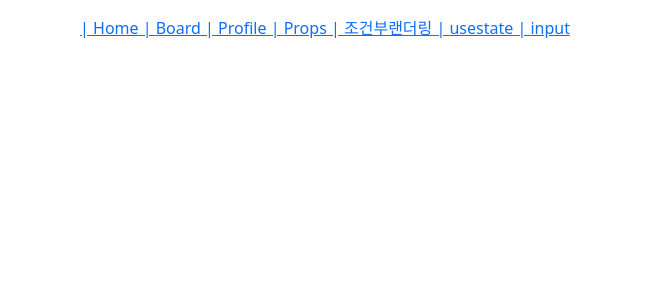
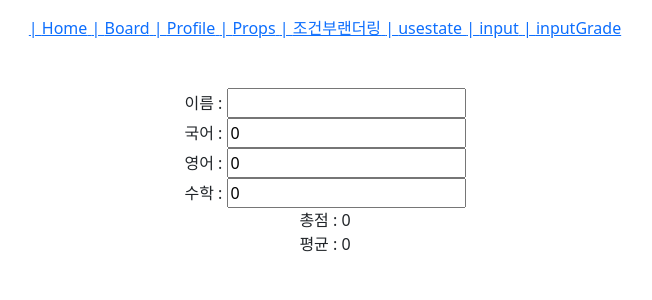
Before and after one commit to sungmoo0608/react-vite-psm-example, a React (Vite) app: page /inputGrade in a window 1280 px wide. Shown: the top 300 px of the page, without its empty margins (315-967 px from the left). Built offline with nearby package versions, Linux system fonts and the light colour scheme.

Commit message:
성적표-1차완성

```diff
--- /dev/null
+++ b/src/components/InputGrade.jsx
@@ -0,0 +1,39 @@
+import React, { useState } from 'react'
+
+const InputGrade = () => {
+  //let text = ''
+  const [name, setName] = useState('')
+  const [kor, setKor] = useState(0)
+  const [eng, setEng] = useState(0)
+  const [math, setMath] = useState(0)
+
+  //prettier-ignore
+  const onNameChange = (event) => {
+    setName(event.target.value);
+  }
+  const onKorChange = (event) => {
+    setKor(event.target.value)
+  }
+  const onEngChange = (event) => {
+    setEng(event.target.value)
+  }
+  const onMathChange = (event) => {
+    setMath(event.target.value)
+  }
+
+  //prettier-ignore
+  return (
+    <div>
+      이름 : <input name="name" onChange={onNameChange} value={name} /> <br />
+      국어 : <input name="kor" onChange={onKorChange} value={kor} /><br />
+      영어 : <input name="eng" onChange={onEngChange} value={eng} /><br />
+      수학 : <input name="math" onChange={onMathChange} value={math} /><br />
+      <div>
+        <div>총점 : {Number(kor)+Number(eng)+Number(math)}</div>
+        <div>평균 : {(Number(kor)+Number(eng)+Number(math))/3.0}</div>
+      </div>
+    </div>
+  )
+}
+
+export default InputGrade
--- /dev/null
+++ b/src/pages/InputGradePage.jsx
@@ -0,0 +1,13 @@
+import React from 'react'
+import InputGrade from '../components/InputGrade'
+
+const InputGradePage = () => {
+  //prettier-ignore
+  return (
+    <div className="text-center mt-5">
+      <InputGrade />
+    </div>
+  )
+}
+
+export default InputGradePage
--- a/src/route/Routes.jsx
+++ b/src/route/Routes.jsx
@@ -6,6 +6,7 @@
 import ThreePage from '../pages/ThreePage'
 import CounterPage from '../pages/CounterPage'
 import InputPage from './../pages/InputPage'
+import InputGradePage from '../pages/InputGradePage'
 
 // React Routes, Route 사용시 배열로 관리하기
 const routes = [
@@ -44,6 +45,11 @@
     element: <InputPage />,
     title: 'input',
   },
+  {
+    path: '/inputGrade',
+    element: <InputGradePage />,
+    title: 'inputGrade',
+  },
 ]
 
 export default routes
```
